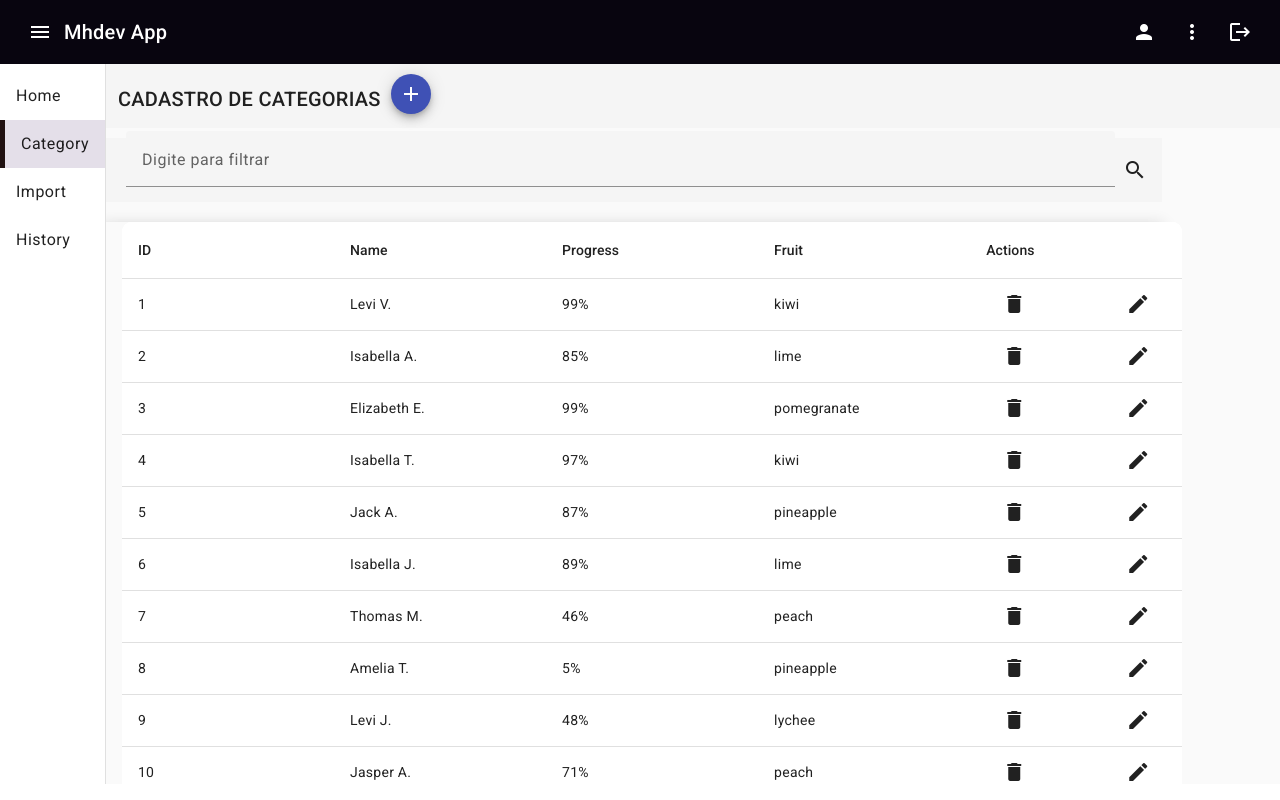
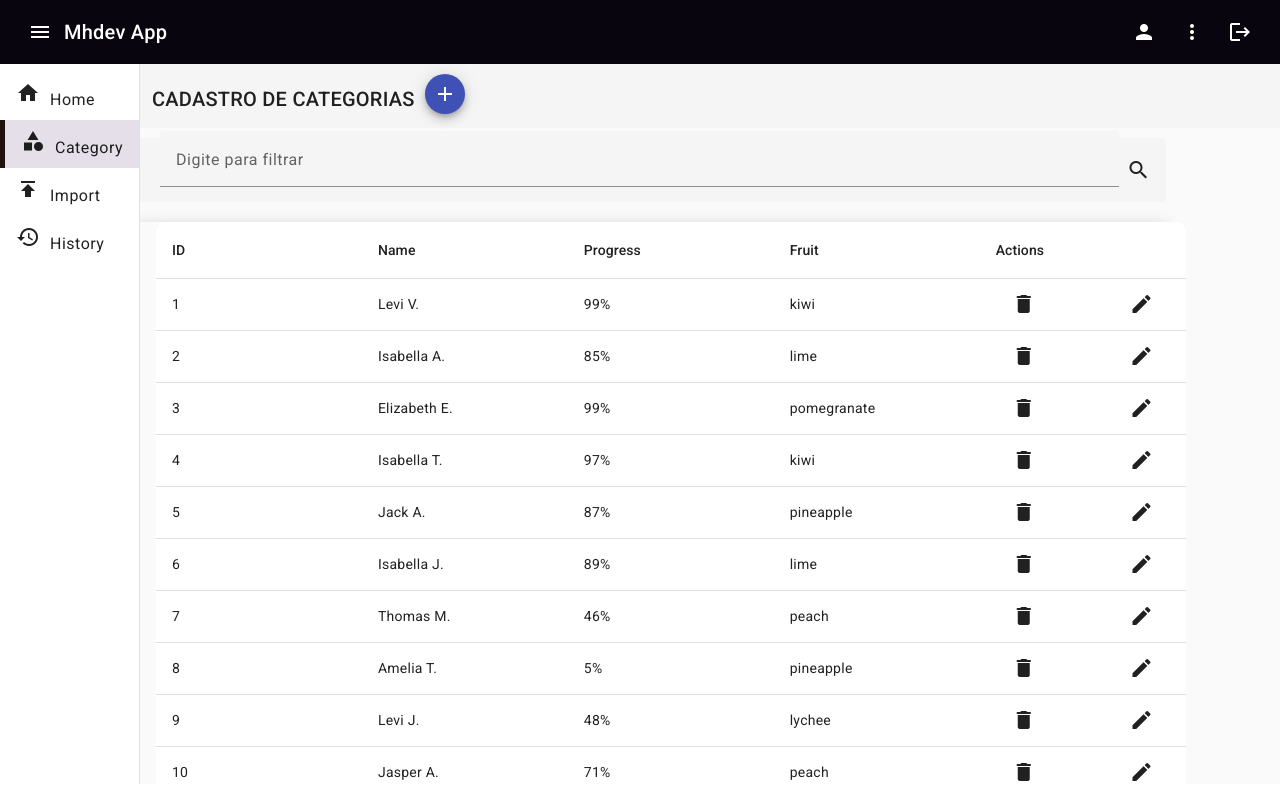
Before and after one commit to Ma7heus/Money-Control-Angular, an Angular app: page /category in a window 1280 px wide. Built offline with nearby package versions, Linux system fonts and the light colour scheme.

Commit message:
Adicionano titulos na telas e icones

```diff
--- a/src/app/componentes/historico/historico.component.css
+++ b/src/app/componentes/historico/historico.component.css
@@ -0,0 +1,34 @@
+.container-head {
+  display: block;
+}
+.container-table{
+  height: 40%;
+  width: 90%;
+}
+
+.titulo {
+  display: flex;
+  align-items: center;
+  padding-top: 10px;
+}
+
+.titulo span {
+  margin-right: 10px;
+}
+
+.mat-toolbar {
+  display: block;
+  margin-bottom: 10px; /* Adicione espaçamento entre as toolbars, se desejado */
+}
+
+.filtro {
+  width: 90%;
+  display: flex;
+  align-items: center;
+}
+
+/* Adicione espaçamento entre o label, input e ícone de busca, se desejado */
+.filtro mat-form-field,
+.filtro mat-icon {
+  margin-left: 8px;
+}
--- a/src/app/componentes/historico/historico.component.html
+++ b/src/app/componentes/historico/historico.component.html
@@ -1 +1,14 @@
-<p>historico works!</p>
+<div class="container-head">
+  <span></span>
+  <mat-toolbar class="titulo">
+    <span>HISTÓRICO DE MOVIENTAÇOES</span>
+  </mat-toolbar>
+
+  <mat-toolbar class="filtro">
+    <mat-form-field>
+      <mat-label>Digite para filtrar</mat-label>
+      <input matInput  #input />
+    </mat-form-field>
+    <mat-icon>search</mat-icon>
+  </mat-toolbar>
+</div>
--- a/src/app/componentes/importacao/importacao.component.css
+++ b/src/app/componentes/importacao/importacao.component.css
@@ -0,0 +1,17 @@
+.container-head {
+  display: block;
+}
+.container-table{
+  height: 40%;
+  width: 90%;
+}
+
+.titulo {
+  display: flex;
+  align-items: center;
+  padding-top: 10px;
+}
+
+.titulo span {
+  margin-right: 10px;
+}
--- a/src/app/componentes/importacao/importacao.component.html
+++ b/src/app/componentes/importacao/importacao.component.html
@@ -1 +1,5 @@
-<p>importacao works!</p>
+<div class="container-head">
+  <span></span>
+  <mat-toolbar class="titulo">
+    <span>IMPORTAÇÃO DE ARQUIVOS</span>
+  </mat-toolbar>
--- a/src/app/componentes/navbar/navbar.component.css
+++ b/src/app/componentes/navbar/navbar.component.css
@@ -17,3 +17,12 @@
   color: white;
   transition: 200ms ease-in;
 }
+
+.custom-link {
+  display: b;          /* Cria um flex container */
+  align-items: center;    /* Centraliza os itens verticalmente */
+}
+
+.custom-link mat-icon {
+  margin-right: 10px;      /* Adiciona espaço entre o ícone e o texto */
+}
--- a/src/app/componentes/navbar/navbar.component.html
+++ b/src/app/componentes/navbar/navbar.component.html
@@ -29,12 +29,25 @@
 <mat-sidenav-container>
   <mat-sidenav #sidenav opened="true" mode="side">
     <mat-nav-list>
-      <a
-        routerLink="home" routerLinkActive="active" mat-list-item>Home</a>
-      <a routerLink="category" routerLinkActive="active" mat-list-item>Category</a>
-      <a routerLink="import" routerLinkActive="active" mat-list-item>Import</a>
-      <a routerLink="history" routerLinkActive="active" mat-list-item>History</a>
+      <a routerLink="home" routerLinkActive="active" mat-list-item class="custom-link">
+        <mat-icon>home</mat-icon>
+        <span>Home</span>
+      </a>
+      <a routerLink="category" routerLinkActive="active" mat-list-item class="custom-link">
+        <mat-icon>category</mat-icon>
+        <span>Category</span>
+      </a>
+      <a routerLink="import" routerLinkActive="active" mat-list-item class="custom-link">
+        <mat-icon>publish</mat-icon>
+        <span>Import</span>
+      </a>
+      <a routerLink="history" routerLinkActive="active" mat-list-item class="custom-link">
+        <mat-icon>history</mat-icon>
+        <span>History</span>
+      </a>
     </mat-nav-list>
+
+
   </mat-sidenav>
   <mat-sidenav-content>
     <div style="height: 90vh;">
```
